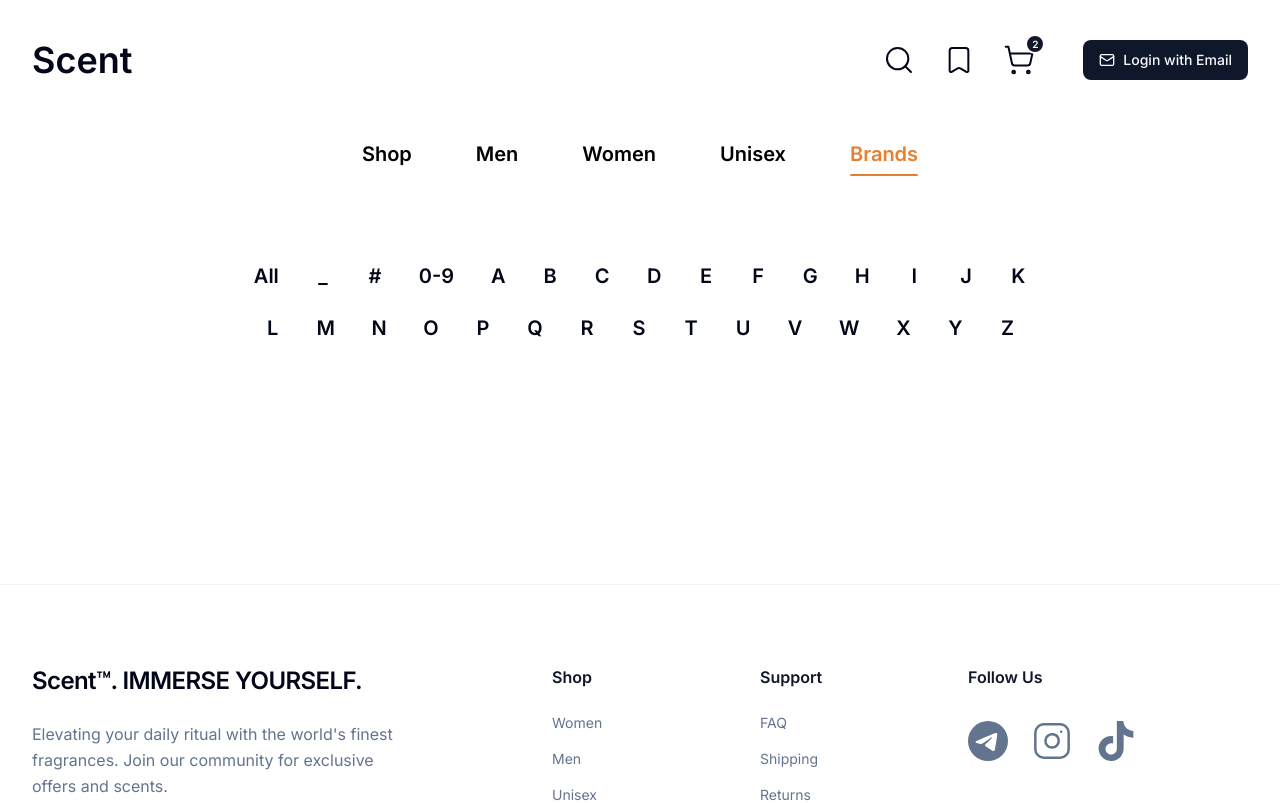
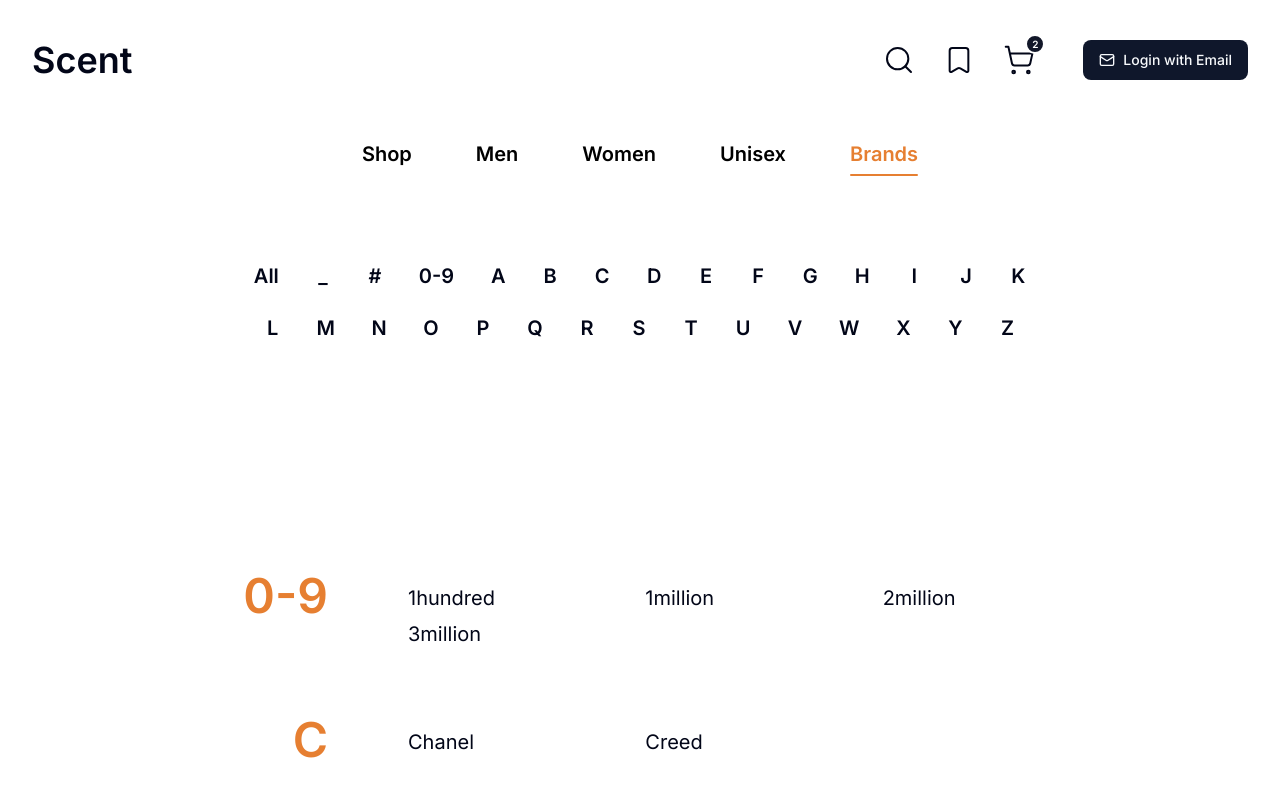
Before and after one commit to Abviol/scent, a Next.js app: page /shop/brands in a window 1280 px wide. Shown: the top 803 px of the page. Built offline with nearby package versions, Linux system fonts and the light colour scheme.

Commit message:
feat(brands): BrandsContent layout
- Components: <BrandsContent>, <BrandsGroup>
- helper functions: groupBrands, sortGroupedBrands

```diff
--- a/components/shop/brands/brandsContent.tsx
+++ b/components/shop/brands/brandsContent.tsx
@@ -1 +1,99 @@
-export default function BrandsContent() {}
+// "use server";
+
+// import getBrands from "@/lib/api/brands";
+import { BRANDS } from "@/lib/data";
+import { BrandsType } from "@/lib/types";
+import Link from "next/link";
+
+// ===== MAIN COMPONENT =====
+
+// Renders the brand groups
+export default function BrandsContent() {
+	// const brands = await getBrands();
+	const brands = BRANDS;
+   const {groupedBrands, chars} = groupBrands(brands);
+	const sortedGroupedBrands = sortGroupedBrands(groupedBrands);
+
+	return (
+		<div className="px-40 flex flex-col gap-20">
+			{sortedGroupedBrands.map((b, i) => (
+				<BrandsGroup key={`${b.char}-set`} {...b} />
+			))}
+		</div>
+	);
+}
+
+// ===== SUB-COMPONENTS =====
+
+// Brands Group
+// Contains a letter and all the brands starting with it
+interface BrandsGroupProps {
+	char: string;
+	brands: BrandsType[];
+}
+function BrandsGroup({ char, brands }: BrandsGroupProps) {
+	return (
+		<div className="w-full grid grid-cols-[1fr_5fr] gap-20">
+			<div className="">
+				<h2 className="text-[48px] leading-6 text-right font-semibold text-accent uppercase">
+					{char}
+				</h2>
+			</div>
+			<ul className="grid grid-cols-3 gap-x-8 gap-y-2">
+				{brands.map((b, i) => (
+					<li key={b.id}>
+						<Link href={`/shop?brands=${b.id}`} className="text-xl	 hover:text-accent">{b.name}</Link>
+					</li>
+				))}
+			</ul>
+		</div>
+	);
+}
+
+// ===== HELPER FUNCTIONS =====
+
+// Groups brand by the first char
+function groupBrands(brands: BrandsType[]) {
+	const chars: string[] = []; // For tracing the appeared chars
+	const groupedBrands: BrandsGroupProps[] = [];
+
+	brands.forEach((b) => {
+		// The first char of the Brand name
+		const firstLetter = b.name[0].toUpperCase();
+      const char = firstLetter >= '0' && firstLetter <= '9' ? "0-9" : firstLetter;
+		// if the char didn't appear yet
+		if (!chars.includes(char)) {
+			chars.push(char); // register the char
+			groupedBrands.push({ char, brands: [b] }); // append a new group
+		} else {
+			const group = groupedBrands.filter(
+				(group) => group.char === char,
+			)[0]; // get the group with the desired char
+			const groupIndex = groupedBrands.indexOf(group); // get the group's index
+			groupedBrands[groupIndex].brands.push(b); // append the brand to the group
+		}
+	});
+
+	return {groupedBrands, chars};
+}
+
+// Sorts brands groups in alphabetical order
+function sortGroupedBrands(
+	groupedBrands: BrandsGroupProps[],
+): BrandsGroupProps[] {
+	return [...groupedBrands]
+		.sort((a, b) => {
+			if (a.char === "number" || a.char === "0-9") return -1;
+			if (b.char === "number" || b.char === "0-9") return 1;
+
+			return a.char.localeCompare(b.char);
+		})
+		.map((group) => {
+			return {
+				...group,
+				brands: [...group.brands].sort((brandA, brandB) =>
+					brandA.name.localeCompare(brandB.name),
+				),
+			};
+		});
+}
```
